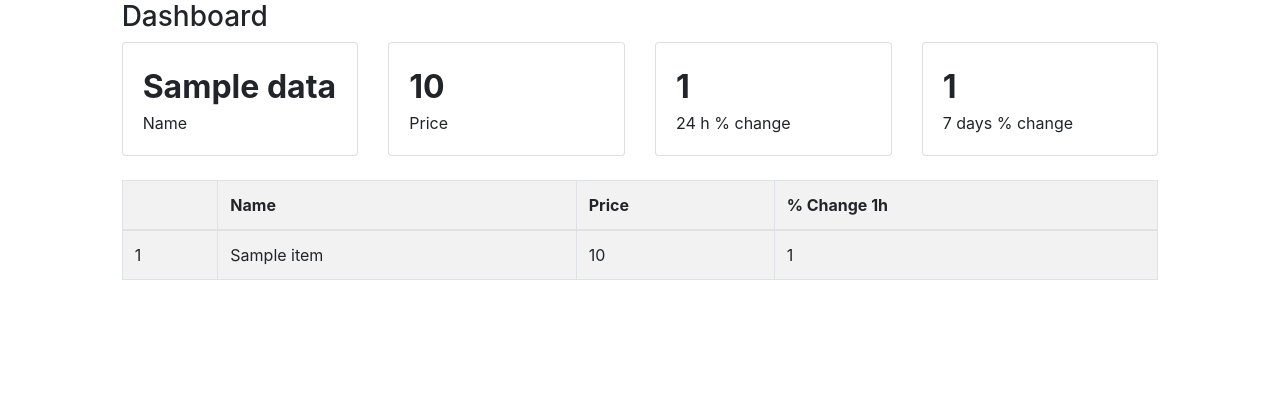
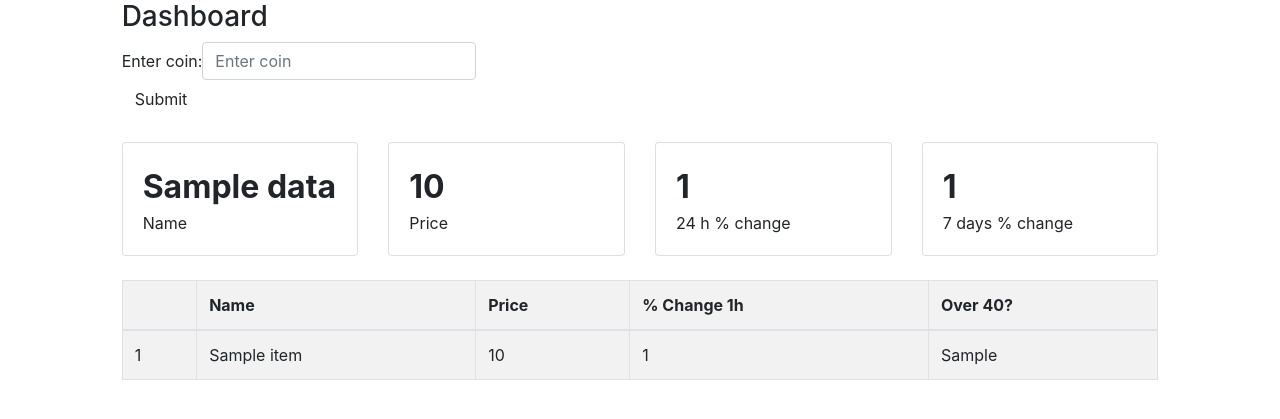
Before and after one commit to kodiers/flask_udemy, a Flask app: template app/templates/index.html in a window 1280 px wide. Shown: the top 419 px of the page. Run offline with Flask 2, Linux system fonts and the light colour scheme; the template is opened without the code that fills it: most values are stand-ins (such as "Sample title", 1, 10 or a date in 2020); some libraries are stand-ins or nearby versions.

Commit message:
start with post

```diff
--- a/app/templates/index.html
+++ b/app/templates/index.html
@@ -12,6 +12,18 @@
             <div class="col-md-1"></div>
             <div class="col-md-10">
                 <h3>Dashboard</h3>
+                <div class="row">
+                    <div class="col-md-3">
+                        <form class="form-inline" method="post">
+                            <div class="form-group">
+                                <label>Enter coin:</label>
+                                <input type="text" class="form-control" id="cointype" placeholder="Enter coin" name="cointype">
+                            </div>
+                            <button type="submit" class="btn btn-default">Submit</button>
+                        </form>
+                    </div>
+                </div>
+                <br>
                 <div class="row">
                     <div class="col-md-3">
                         <div class="card">
@@ -64,6 +76,7 @@
                         <th>Name</th>
                         <th>Price</th>
                         <th>% Change 1h</th>
+                        <th>Over 40?</th>
                     </tr>
                     <tbody class="">
                         {% for item in process_coins %}
@@ -72,6 +85,7 @@
                                 <td>{{ item["name"] }}</td>
                                 <td>{{ item["price_usd"] }}</td>
                                 <td>{{ item["percent_change_1h"] }}</td>
+                                <td>{{ item["isover40"] }}</td>
                             </tr>
                         {% endfor %}
                     </tbody>
--- a/app/views.py
+++ b/app/views.py
@@ -4,6 +4,8 @@ from . import app
 from .process_data import process, process_coins
 
 
-@app.route('/', methods=['GET'])
+@app.route('/', methods=['GET', 'POST'])
 def index():
+    if request.method == 'POST':
+        return request.form['cointype']
     return render_template('index.html', data=process(), process_coins=process_coins())
```
Also changed, not shown: app/process_data.py (+9 -1 lines).
